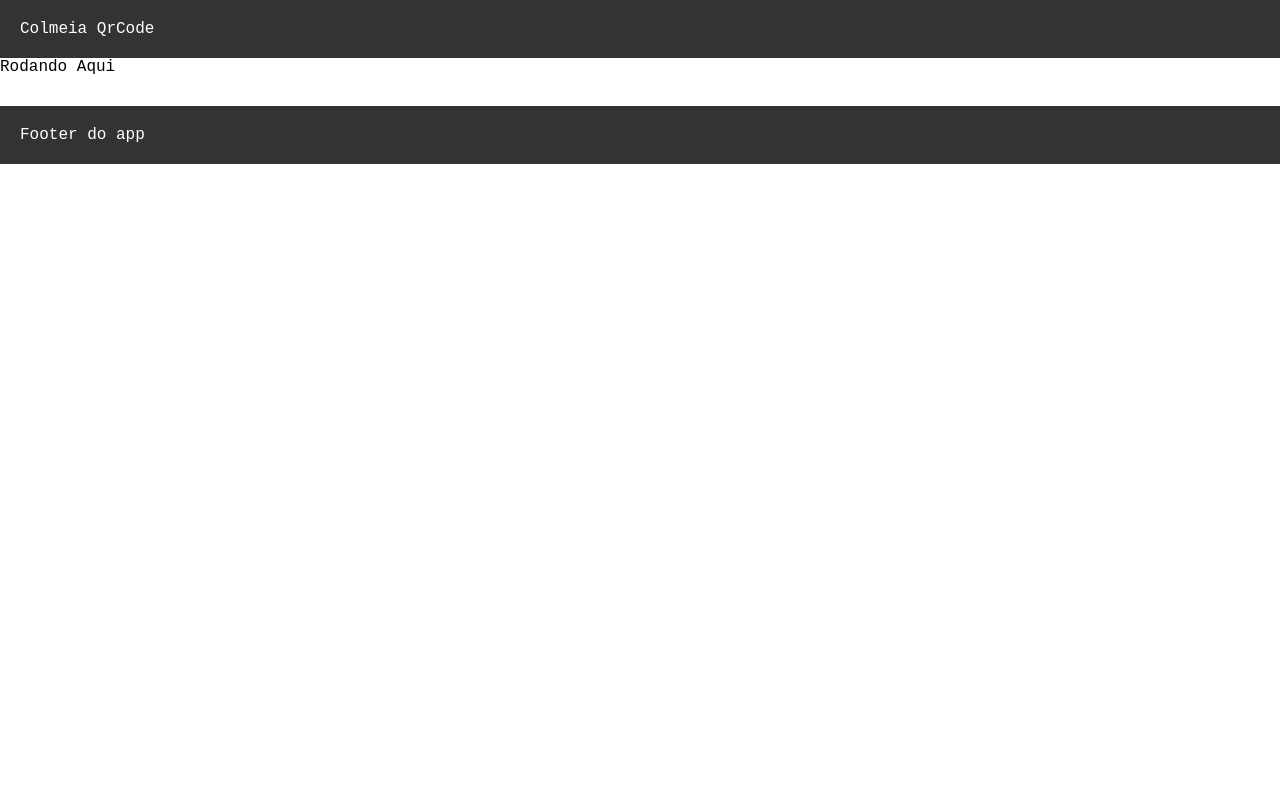
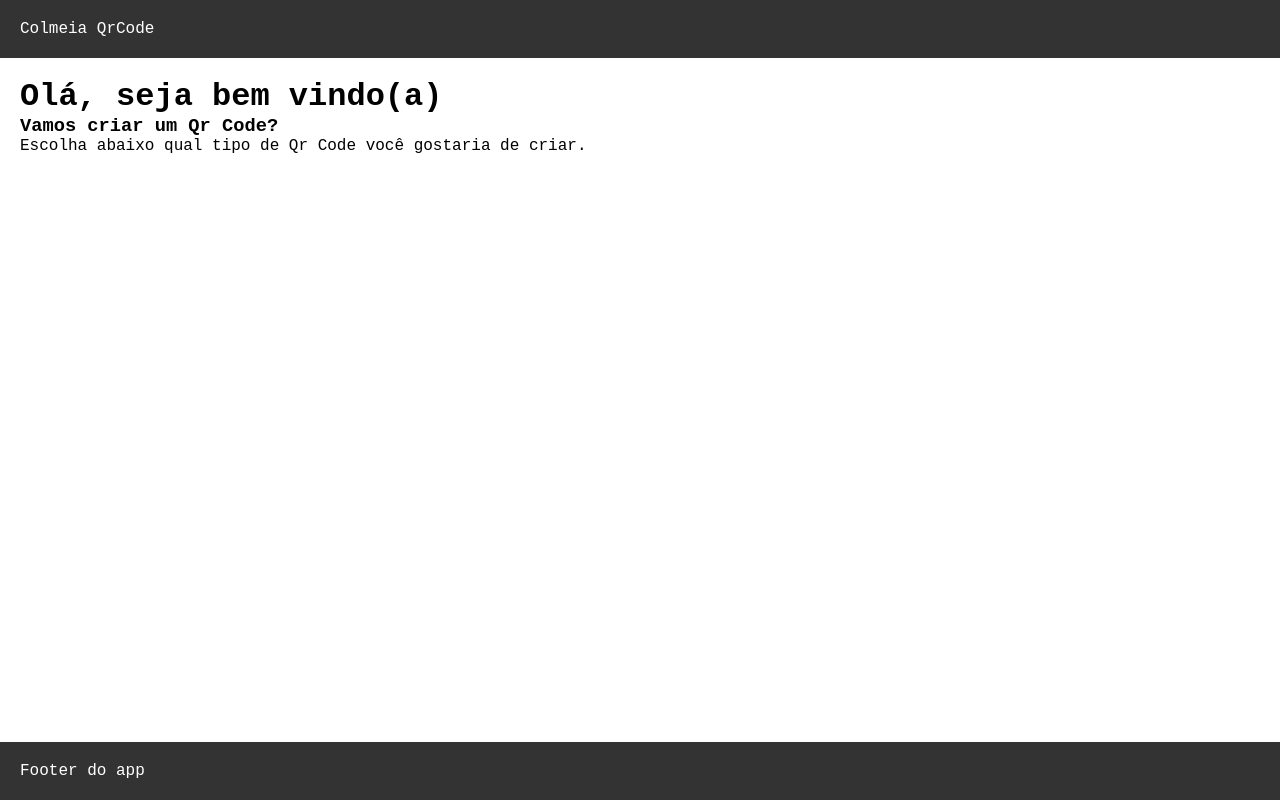
Before and after one commit to webcolmeia/colmeiaqrcode, a React (Create React App) app: page /#/ in a window 1280 px wide. Built offline with nearby package versions, Linux system fonts and the light colour scheme.

Commit message:
update components and pages

```diff
--- a/src/App.js
+++ b/src/App.js
@@ -3,13 +3,19 @@ import { HashRouter } from 'react-router-dom';
 import Routes from './Routes';
 import Header from './Layout/Heager';
 import Footer from './Layout/Footer';
+import { General } from './Components/General';
+import { Content } from './Components/Content';
 
 function App() {
   return (
     <HashRouter>
-        <Header />
-        <Routes />
-        <Footer />
+        <General>
+            <Header />
+            <Content>
+                <Routes />
+            </Content>
+            <Footer />
+        </General>
     </HashRouter>
   );
 }
--- /dev/null
+++ b/src/Components/Contaier.js
@@ -0,0 +1,7 @@
+import styled from 'styled-components';
+
+export const Container = styled.div`
+    max-width: 1290px;
+    width:100%;
+    margin: 0 auto;
+`;
--- /dev/null
+++ b/src/Components/Content.js
@@ -0,0 +1,7 @@
+import styled from 'styled-components';
+
+export const Content = styled.div`
+    flex: 1;
+    height: 100%;
+    width: 100%;
+`;
--- /dev/null
+++ b/src/Components/General.js
@@ -0,0 +1,9 @@
+import styled from 'styled-components';
+
+export const General = styled.div`
+    display: flex;
+    flex-direction: column;
+    justify-content: space-between;
+    height: 100%;
+    width: 100%;
+`;
--- /dev/null
+++ b/src/Components/Main.js
@@ -0,0 +1,7 @@
+import styled from 'styled-components';
+
+export const Main = styled.div`
+    padding: 20px;
+    display: flex;
+    flex-direction: column;
+`;
--- a/src/Layout/Heager/index.js
+++ b/src/Layout/Heager/index.js
@@ -1,11 +1,14 @@
 import React from 'react';
 import { HeaderApp } from './style';
+import { Container } from '../../Components/Contaier';
 
 const Header = () => {
 
     return(
         <HeaderApp>
-            Colmeia QrCode
+            <Container>
+                Colmeia QrCode
+            </Container>
         </HeaderApp>
     )
 }
--- /dev/null
+++ b/src/Page/Home/index.js
@@ -0,0 +1,22 @@
+import React, { useState } from 'react';
+import { Container } from '../../Components/Contaier';
+import { Main } from '../../Components/Main';
+import QRCode from "react-qr-code";
+
+const Home = () => {
+    return (
+        <Container>
+            <Main>
+                <h1>
+                    Olá, seja bem vindo(a)
+                </h1>
+                <h3>Vamos criar um Qr Code?</h3>
+                <p>
+                    Escolha abaixo qual tipo de Qr Code você gostaria de criar.
+                </p>
+            </Main>
+        </Container>
+    );
+}
+
+export default Home;
--- a/src/Routes.js
+++ b/src/Routes.js
@@ -1,13 +1,15 @@
 import React from 'react';
 import { Switch, Route } from 'react-router-dom';
+
+// Begin pages
+import Home from './Page/Home';
+// End Pages
 
 const Routes = () => {
 
     return(
         <Switch>
-            <Route exact path="/" >
-                Rodando Aqui
-            </Route>
+            <Route exact path="/" component={Home} />
         </Switch>
     )
 }
--- a/src/index.css
+++ b/src/index.css
@@ -6,6 +6,20 @@
 
 @import url('https://fonts.googleapis.com/css2?family=Roboto+Mono:ital,wght@0,100;0,300;0,400;1,100;1,300;1,400&display=swap');
 
+home, body{
+    width: 100%;
+    height: 100%;
+    position: absolute;
+    top:0;
+    left: 0;
+}
+
 body{
     font-family: 'Roboto Mono', monospace;
 }
+
+#root{
+    width: 100%;
+    height: 100%;
+    display: flex;
+}
```
Also changed, not shown: 1 other file (tests, documents, lock files or other folders).
